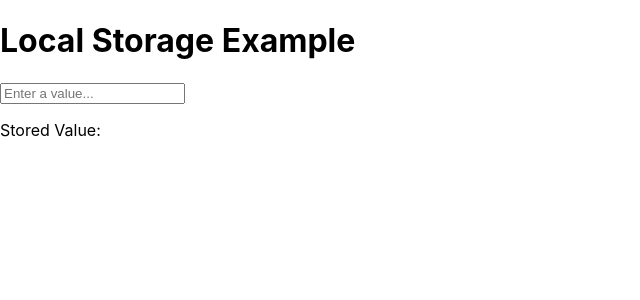
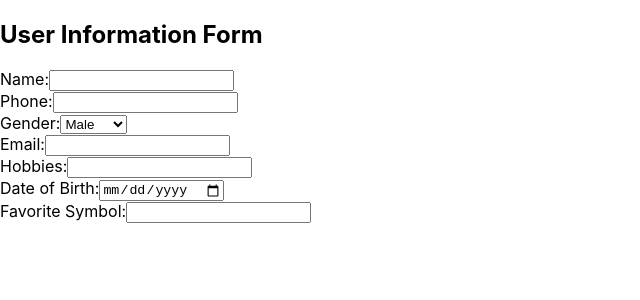
Before and after one commit to toanlehcm/demo_reactjs, a React (Create React App) app: page / in a window 1280 px wide. Shown: the top 300 px of the page, without its empty margins (0-640 px from the left). Built offline with nearby package versions, Linux system fonts and the light colour scheme.

Commit message:
- Demo localStorage 1.

```diff
--- a/src/App.js
+++ b/src/App.js
@@ -1,42 +1,145 @@
 import React, { useState, useEffect } from 'react';
 
 export default function App() {
-  // Define state to hold the value from localStorage.
-  const [storedValue, setStoredValue] = useState('');
+  // Define state to store user information.
+  const [name, setName] = useState('');
+  const [phone, setPhone] = useState('');
+  const [isMale, setIsMale] = useState(true);
+  const [email, setEmail] = useState({ email: '' });
+  const [hobbies, setHobbies] = useState([]);
+  const [dob, setDob] = useState('');
+  const [favoriteSymbol, setFavoriteSymbol] = useState('');
+  const [storedValue, setStoredValue] = useState(null); // State to store retrieved value.
 
   // Define a key to store the value in localStorage.
-  const localStorageKey = 'myStorageValue';
+  const localStorageKey = 'userData';
 
   // Define a function to handle changes to the input value.
-  const handleChange = (event) => {
+  const handleChange = (event, field) => {
+
     // Update the state with the new value.
-    setStoredValue(event.target.value);
+    switch (field) {
+      case "name":
+        setName(event.target.value);
+        break;
+
+      case "phone":
+        // https://www.w3schools.com/jsref/jsref_slice_string.asp
+        setPhone(event.target.value.slice(0, 10));
+        break;
+
+      case "gender":
+        setIsMale(event.target.value === '1');
+        break;
+
+      case "email":
+        setEmail({ email: event.target.value });
+        break;
+
+      case "hobbies":
+        // https://www.w3schools.com/jsref/jsref_split.asp
+        // https://www.w3schools.com/jsref/jsref_join.asp
+        setHobbies(event.target.value.split(', '));
+        break;
+
+      case "dob":
+        setDob(event.target.value);
+        break;
+
+      case "symbol":
+        setFavoriteSymbol(event.target.value);
+        break;
+
+      default:
+        break;
+    }
   }
 
   // Use useEffect to retrieve the stored value from localStorage on component mount.
   useEffect(() => {
     const storedItem = localStorage.getItem(localStorageKey);
 
+    console.log('storedItem', storedItem);
+
     // If a value exists is localStorage, update the state with it.
     if (storedItem) {
-      setStoredValue(storedItem);
+      const storedData = JSON.parse(storedItem);
+
+      setName(storedData.name);
+      setPhone(storedData.phone);
+      setIsMale(storedData.isMale);
+      setEmail(storedData.email);
+      setHobbies(storedData.hobbies);
+      setDob(storedData.dob);
+      setFavoriteSymbol(storedData.favoriteSymbol);
+      setStoredValue(storedData);
     }
   }, [localStorageKey]);
 
+  // Update localStorage whenever user information changes
   useEffect(() => {
-    localStorage.setItem(localStorageKey, storedValue)
-  }, [localStorageKey, storedValue]);
+    const userData = {
+      name, phone, isMale, email, hobbies, dob, favoriteSymbol: favoriteSymbol.toString()
+    };
+
+    localStorage.setItem(localStorageKey, JSON.stringify(userData))
+  }, [name, phone, isMale, email, hobbies, dob, favoriteSymbol]);
 
   return (
     <div>
-      <h1>Local Storage Example</h1>
-      <input
-        type="text"
-        value={storedValue}
-        onChange={handleChange}
-        placeholder="Enter a value..."
-      />
-      <p>Stored Value: {storedValue}</p>
+      <h2>User Information Form</h2>
+      <form>
+        <label>
+          Name:
+          <input type="text" value={name} onChange={(e) => handleChange(e, 'name')} />
+        </label>
+        <br />
+        <label>
+          Phone:
+          <input type="number" value={phone} onChange={(e) => handleChange(e, 'phone')} />
+        </label>
+        <br />
+        <label>
+          Gender:
+          <select value={isMale ? '1' : '0'} onChange={(e) => handleChange(e, 'gender')}>
+            <option value={"1"}>Male</option>
+            <option value={"0"}>Female</option>
+          </select>
+        </label>
+        <br />
+        <label>
+          Email:
+          <input type="text" value={email.email} onChange={(e) => handleChange(e, 'email')} />
+        </label>
+        <br />
+        <label>
+          Hobbies:
+          <input type="text" value={hobbies.join(', ')} onChange={(e) => handleChange(e, 'hobbies')} />
+        </label>
+        <br />
+        <label>
+          Date of Birth:
+          <input type="date" value={dob} onChange={(e) => handleChange(e, 'dob')} />
+        </label>
+        <br />
+        <label>
+          Favorite Symbol:
+          <input type="text" value={favoriteSymbol} onChange={(e) => handleChange(e, 'symbol')} />
+        </label>
+      </form>
+
+      {storedValue && (
+        <div>
+          <h3>User Information (Stored Value):</h3>
+          <p>Name: {storedValue.name}</p>
+          <p>Phone: {storedValue.phone}</p>
+          <p>Gender: {storedValue.isMale ? 'Male' : 'Female'}</p>
+          <p>Email: {storedValue.email.email}</p>
+          <p>Interests: {storedValue.hobbies.join(', ')}</p>
+          <p>Date of Birth: {storedValue.dob}</p>
+          <p>Favorite Icon: {storedValue.favoriteSymbol}</p>
+        </div>
+      )}
     </div>
   );
 }
--- a/src/index.js
+++ b/src/index.js
@@ -6,9 +6,10 @@ import reportWebVitals from './reportWebVitals';
 
 const root = ReactDOM.createRoot(document.getElementById('root'));
 root.render(
-  <React.StrictMode>
     <App />
-  </React.StrictMode>
+    //     <React.StrictMode>
+    //     <App />
+    //   </React.StrictMode>
 );
 
 // If you want to start measuring performance in your app, pass a function
```
